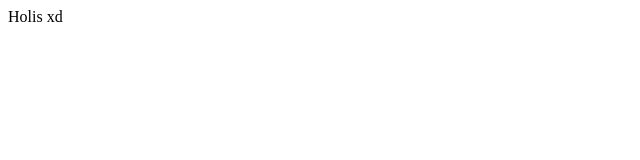
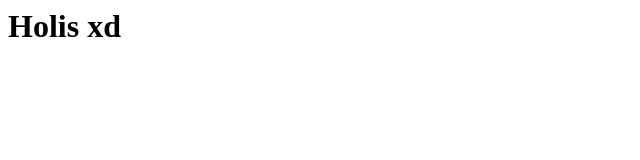
Before and after one commit to GermanMrz3/ProyectoPOO, a plain HTML site: page INDEX.HTML in a window 1280 px wide. Shown: the whole page, without its empty margins (0-640 px from the left). Drawn offline with Linux system fonts and the light colour scheme.

Commit message:
Segundo commit

```diff
--- a/INDEX.HTML
+++ b/INDEX.HTML
@@ -1 +1,5 @@
-Holis xd
+<html>
+    <h1>
+        Holis xd
+    </h1>
+</html>
```
